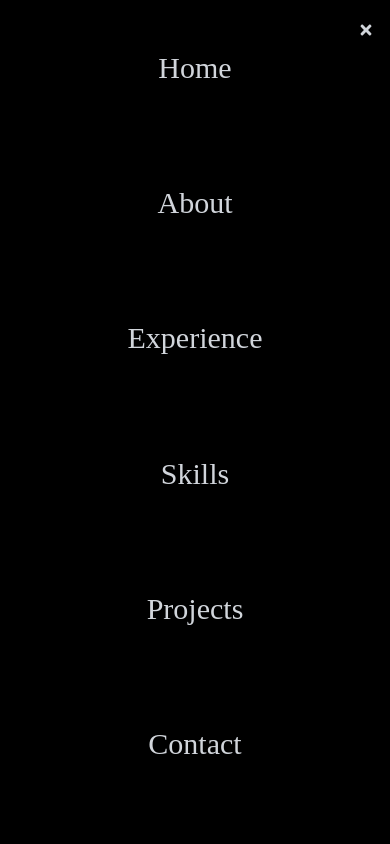
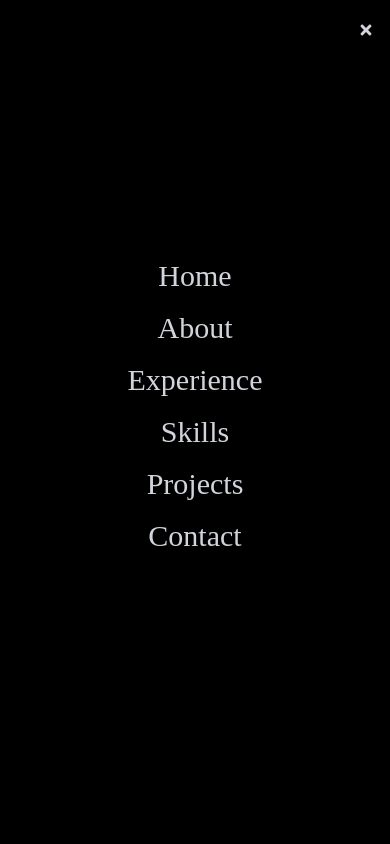
Before and after one commit to kartik990/portfolio, a React (Create React App) app: page / in a window 390 px wide. Both pictures are taken after a click on the element 366 px from the left and 30 px from the top of the page. Shown: the top 844 px of the page. Built offline with nearby package versions, Linux system fonts and the light colour scheme.

Commit message:
added more respon

```diff
--- a/src/components/NavBar.jsx
+++ b/src/components/NavBar.jsx
@@ -66,21 +66,21 @@ const NavBar = () => {
       <ul
         className={
           nav
-            ? `absolute top-0 left-0 w-full h-screen pb-8 flex flex-col justify-around items-center bg-[#000000] md:hidden`
+            ? `absolute top-0 left-0 w-full h-screen pb-8 flex flex-col justify-center items-center bg-[#000000] md:hidden`
             : "hidden"
         }
       >
-        <li className="py-1 text-3xl">
+        <li className="py-2 text-3xl">
           <Link onClick={handleNav} to="home" smooth={true} duration={500}>
             Home
           </Link>
         </li>
-        <li className="py-1 text-3xl">
+        <li className="py-2 text-3xl">
           <Link onClick={handleNav} to="about" smooth={true} duration={500}>
             About
           </Link>
         </li>
-        <li className="py-1 text-3xl">
+        <li className="py-2 text-3xl">
           <Link
             onClick={handleNav}
             to="experience"
@@ -90,17 +90,17 @@ const NavBar = () => {
             Experience
           </Link>
         </li>
-        <li className="py-1 text-3xl">
+        <li className="py-2 text-3xl">
           <Link onClick={handleNav} to="skills" smooth={true} duration={500}>
             Skills
           </Link>
         </li>
-        <li className="py-1 text-3xl">
+        <li className="py-2 text-3xl">
           <Link onClick={handleNav} to="work" smooth={true} duration={500}>
             Projects
           </Link>
         </li>
-        <li className="py-1 text-3xl">
+        <li className="py-2 text-3xl">
           <Link onClick={handleNav} to="contact" smooth={true} duration={500}>
             Contact
           </Link>
```
